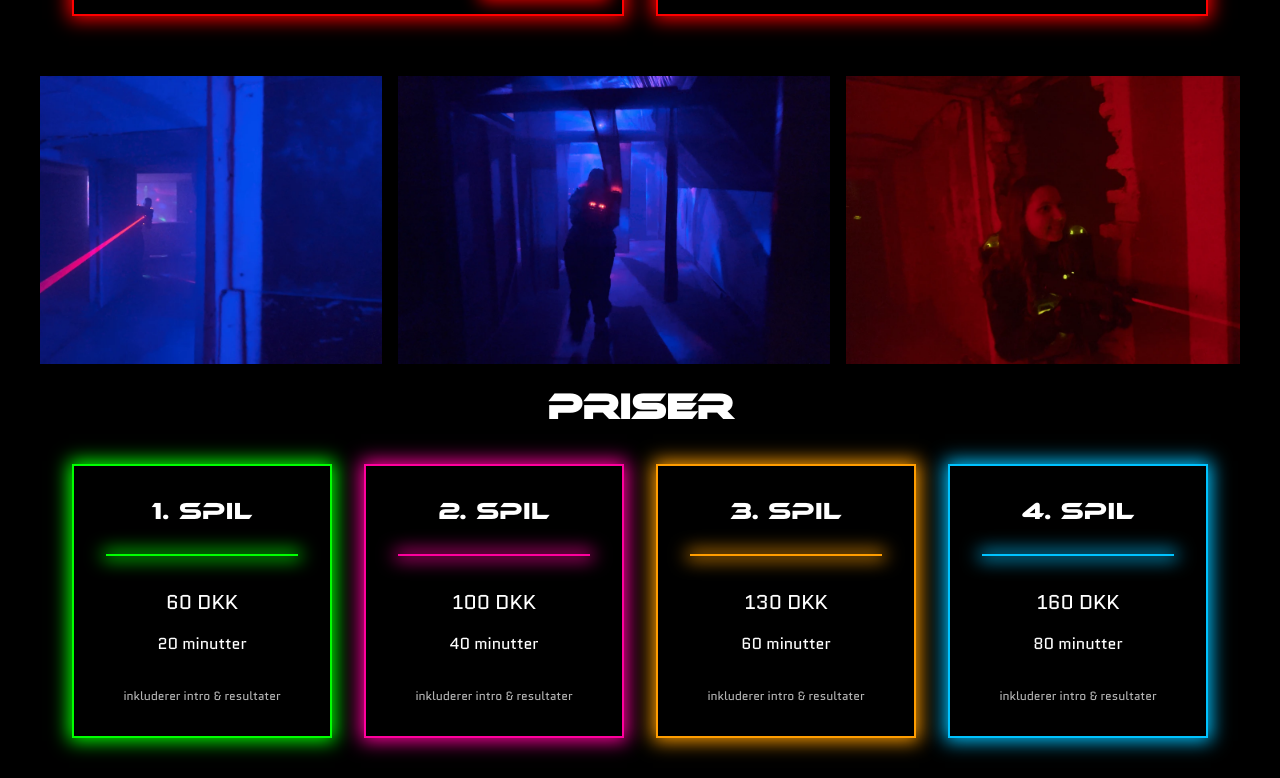
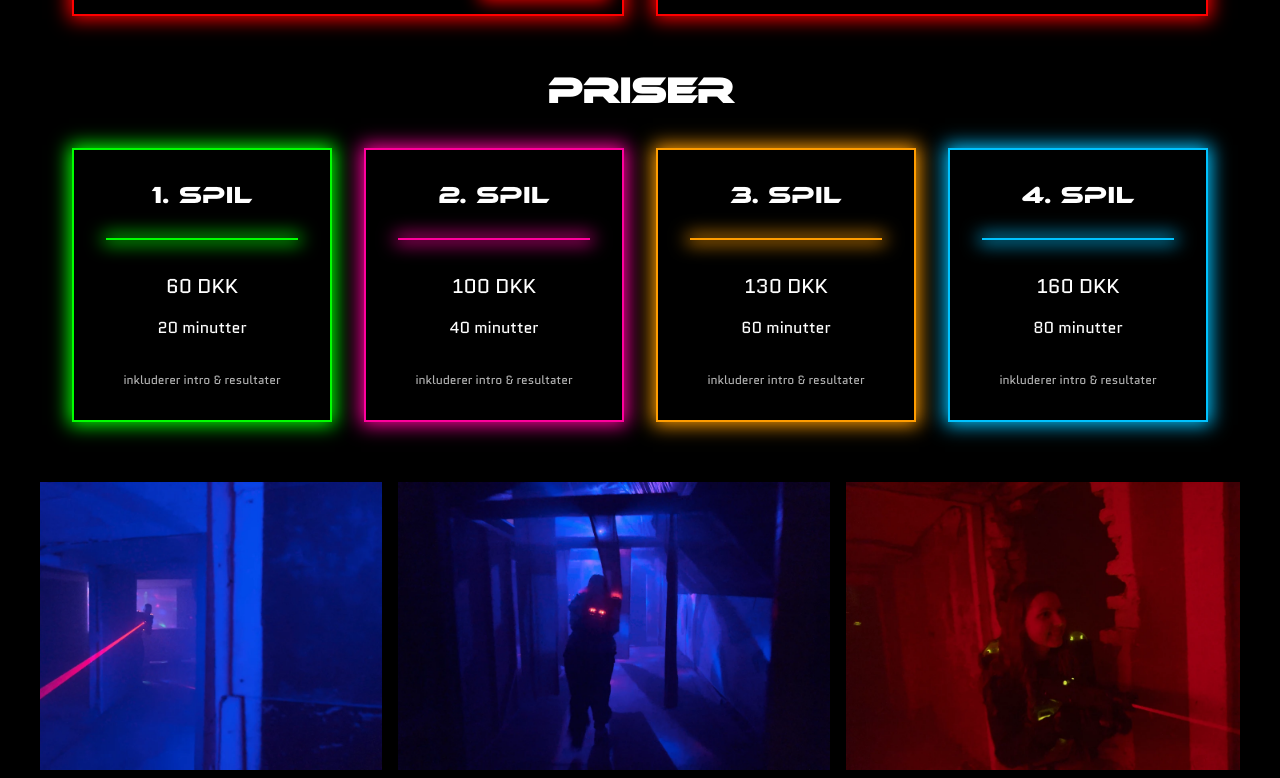
Before and after one commit to Matmil01/laser-game-center, a Nuxt app: page / in a window 1280 px wide. Shown: the part 1062-1840 px from the top of the page. Built offline with nearby package versions, Linux system fonts and the light colour scheme; no server answers; what v-calendar would draw is missing.

Commit message:
changed navbar scroooooll and also byttet round på those priser and that photokarrusel

```diff
--- a/components/TheArrangementer.vue
+++ b/components/TheArrangementer.vue
@@ -1,5 +1,5 @@
 <template>
-  <div id="arrangementer">
+  <div id="arrangementer" class="scroll-mt-24">
   <h2 class="md:text-4xl font-bold text-white text-center">arrangementer</h2>
   <div class="flex gap-8 p-8 items-center justify-start md:justify-center relative mb-7">
     <!-- Venstre pil -->
--- a/components/ThePriser.vue
+++ b/components/ThePriser.vue
@@ -1,5 +1,5 @@
 <template>
-  <div id="priser">
+  <div id="priser" class="scroll-mt-24">
     <h2 class=" md:text-4xl font-bold text-white text-center">PRISER</h2>
   <div class="flex gap-8 p-8 mb-7">
     <!-- Card 1 - Green -->
--- a/components/TheReglerForSpillet.vue
+++ b/components/TheReglerForSpillet.vue
@@ -1,5 +1,5 @@
 <template>
-  <div id="regler" class="flex gap-8 p-8 mb-7">
+  <div id="regler" class="flex gap-8 p-8 mb-7 scroll-mt-24">
     <!-- Left Box - Rules Text -->
     <div class="flex-1 border-neon-neonred p-6">
       <h2 class="text-2xl mb-4 text-white">REGLER FOR SPILLET</h2>
--- a/pages/index.vue
+++ b/pages/index.vue
@@ -32,8 +32,8 @@
     <div class="w-300 mx-auto">
         <TheAktuelt />
         <TheVelkomst />
+        <ThePriser />
         <TheFotokarrusel />
-        <ThePriser />
         <TheReglerForSpillet />
         <TheArrangementer />
         <TheKontakt />
```
